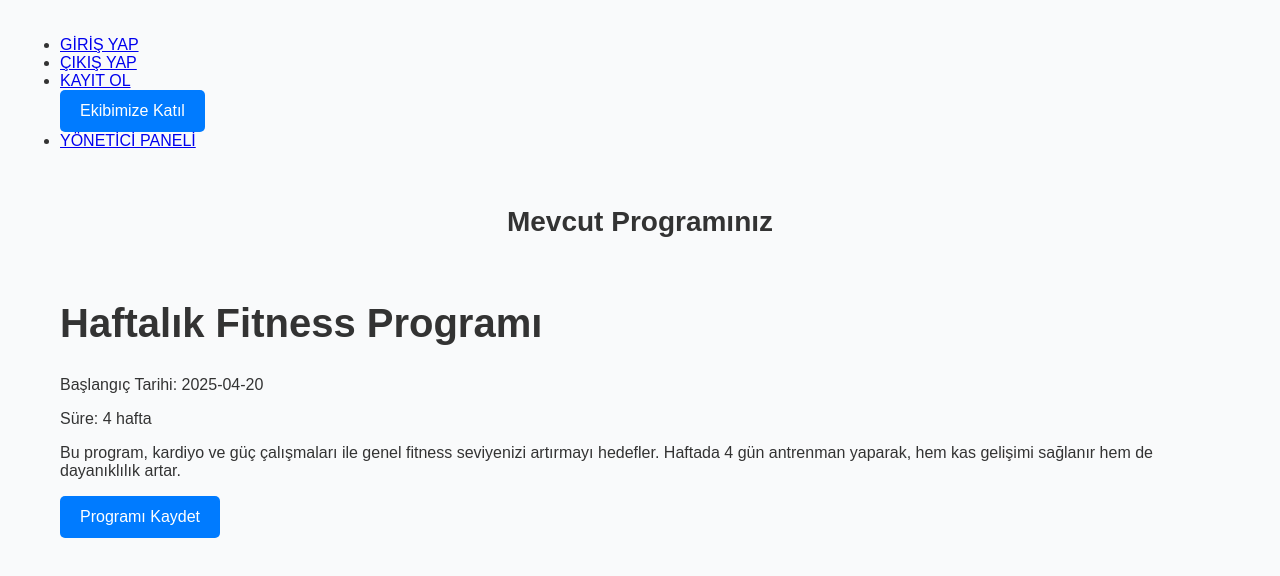
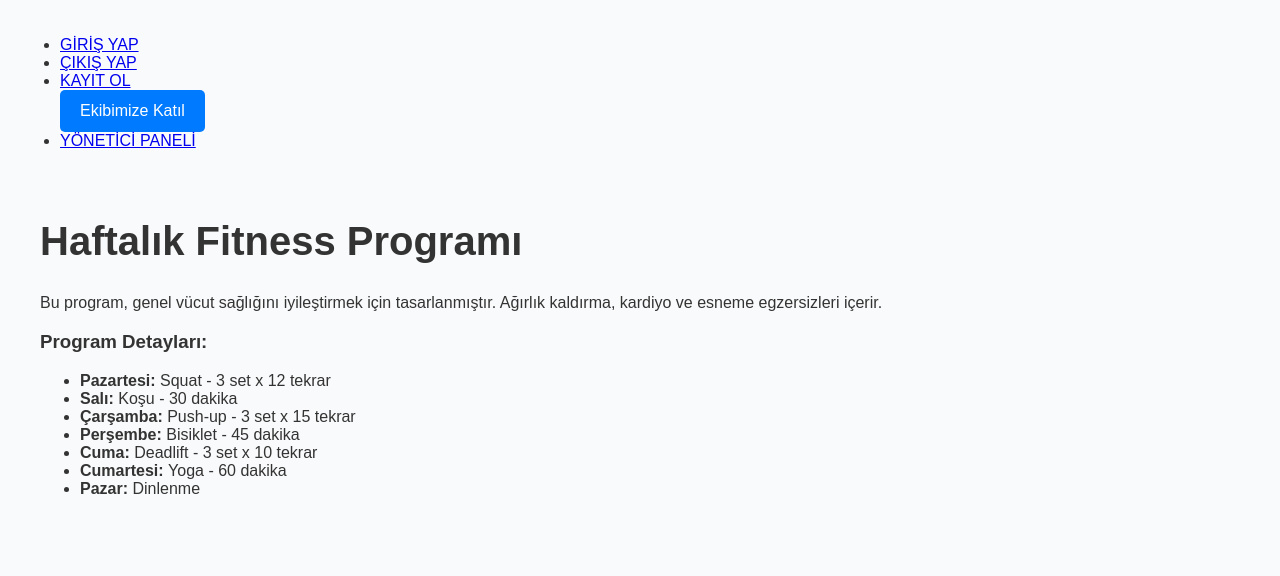
Before and after one commit to ilaydagumustekin/coachme, a React (Create React App) app in the folder coachme-frontend/: page /mevcut-program in a window 1280 px wide. Shown: the top 576 px of the page. Built offline with nearby package versions, Linux system fonts and the light colour scheme.

Commit message:
update login

```diff
--- a/coachme-frontend/src/App.js
+++ b/coachme-frontend/src/App.js
@@ -13,9 +13,9 @@ import BodyPage from './pages/BodyPage';
 import Login from './pages/Login';
 import Logout from './pages/Logout';
 import AdminDashboard from './pages/AdminDashboard';
-import AddTrainerPages from './pages/AddTrainerPages';  // Yeni sayfa
-import TrainerListPage from './pages/TrainerListPage';  // Yeni sayfa
-import DeleteTrainerForm from './pages/DeleteTrainerForm';  // Yeni sayfa
+import AddTrainerPages from './pages/AddTrainerPages';
+import TrainerListPage from './pages/TrainerListPage';
+import DeleteTrainerForm from './pages/DeleteTrainerForm';
 import UpdatePricePage from './pages/UpdatePricePage';  // Fiyat güncelleme sayfası
 import UploadProgram from './pages/UploadProgram';  // Program yükleme sayfası
 import DeleteProgramPage from './pages/DeleteProgramPage';  // Program silme sayfası
--- a/coachme-frontend/src/component/MevcutProgram.jsx
+++ b/coachme-frontend/src/component/MevcutProgram.jsx
@@ -1,48 +1,45 @@
-import React, { useState } from 'react';
+// component/MevcutProgram.js
+import React, { useEffect, useState } from 'react';
 
 const MevcutProgram = () => {
-    // Örnek fitness programı
-    const exampleProgram = {
-        name: "Haftalık Fitness Programı",
-        startDate: "2025-04-20",
-        duration: 4,  // Haftalar
-        description: "Bu program, kardiyo ve güç çalışmaları ile genel fitness seviyenizi artırmayı hedefler. Haftada 4 gün antrenman yaparak, hem kas gelişimi sağlanır hem de dayanıklılık artar.",
-    };
+    const [program, setProgram] = useState(null);
 
-    // Durum mesajı
-    const [successMessage, setSuccessMessage] = useState('');
+    useEffect(() => {
+        // Burada API'den veya context'ten program verisini alabilirsiniz.
+        // Şu an için statik bir program verisi kullanıyoruz.
+        const fetchedProgram = {
+            name: "Haftalık Fitness Programı",
+            description: "Bu program, genel vücut sağlığını iyileştirmek için tasarlanmıştır. Ağırlık kaldırma, kardiyo ve esneme egzersizleri içerir.",
+            exercises: [
+                { day: "Pazartesi", exercise: "Squat - 3 set x 12 tekrar" },
+                { day: "Salı", exercise: "Koşu - 30 dakika" },
+                { day: "Çarşamba", exercise: "Push-up - 3 set x 15 tekrar" },
+                { day: "Perşembe", exercise: "Bisiklet - 45 dakika" },
+                { day: "Cuma", exercise: "Deadlift - 3 set x 10 tekrar" },
+                { day: "Cumartesi", exercise: "Yoga - 60 dakika" },
+                { day: "Pazar", exercise: "Dinlenme" }
+            ]
+        };
 
-    // Program kaydedildiğinde mesaj gösterme
-    const handleSaveProgram = () => {
-        setSuccessMessage('Fitness programınız başarıyla kaydedildi!');
-    };
+        setProgram(fetchedProgram);
+    }, []);
+
+    if (!program) {
+        return <div>Program yükleniyor...</div>;
+    }
 
     return (
-        <div className="container mx-auto p-6">
-            <h1 className="text-2xl font-semibold mb-4">Mevcut Programınız</h1>
-
-            {/* Örnek Fitness Programı */}
-            <div className="bg-white rounded-xl shadow-md p-6 mb-6">
-                <h2 className="text-xl font-semibold mb-4">{exampleProgram.name}</h2>
-                <p className="text-gray-600 mb-2">Başlangıç Tarihi: {exampleProgram.startDate}</p>
-                <p className="text-gray-600 mb-2">Süre: {exampleProgram.duration} hafta</p>
-                <p className="text-gray-700 mb-4">{exampleProgram.description}</p>
-
-                {/* Program kaydetme butonu */}
-                <button
-                    onClick={handleSaveProgram}
-                    className="w-full bg-blue-500 text-white py-2 rounded-md hover:bg-blue-600"
-                >
-                    Programı Kaydet
-                </button>
-            </div>
-
-            {/* Başarı mesajı */}
-            {successMessage && (
-                <div className="mt-4 p-4 bg-green-100 text-green-700 rounded-md">
-                    {successMessage}
-                </div>
-            )}
+        <div>
+            <h2>{program.name}</h2>
+            <p>{program.description}</p>
+            <h3>Program Detayları:</h3>
+            <ul>
+                {program.exercises.map((exercise, index) => (
+                    <li key={index}>
+                        <strong>{exercise.day}: </strong>{exercise.exercise}
+                    </li>
+                ))}
+            </ul>
         </div>
     );
 };
--- a/coachme-frontend/src/pages/AccountPage.jsx
+++ b/coachme-frontend/src/pages/AccountPage.jsx
@@ -1,4 +1,3 @@
-// src/pages/AccountPage.jsx
 import React from 'react';
 import { Link } from 'react-router-dom';
 
--- a/coachme-frontend/src/pages/Logout.jsx
+++ b/coachme-frontend/src/pages/Logout.jsx
@@ -1,6 +1,6 @@
 import React, { useEffect } from 'react';
 import { useNavigate } from 'react-router-dom';
-import { useAuth } from '../context/AuthContext'; // Doğru olan bu
+import { useAuth } from '../context/AuthContext';
 
 const Logout = () => {
     const { logout } = useAuth(); // custom hook ile context'e erişiyoruz
--- a/coachme-frontend/src/pages/MedicalHistoryPage.jsx
+++ b/coachme-frontend/src/pages/MedicalHistoryPage.jsx
@@ -1,4 +1,3 @@
-// src/pages/MedicalHistoryPage.jsx
 import React from 'react';
 import MedicalHistoryForm from '../component/MedicalHistoryForm';
 
```
